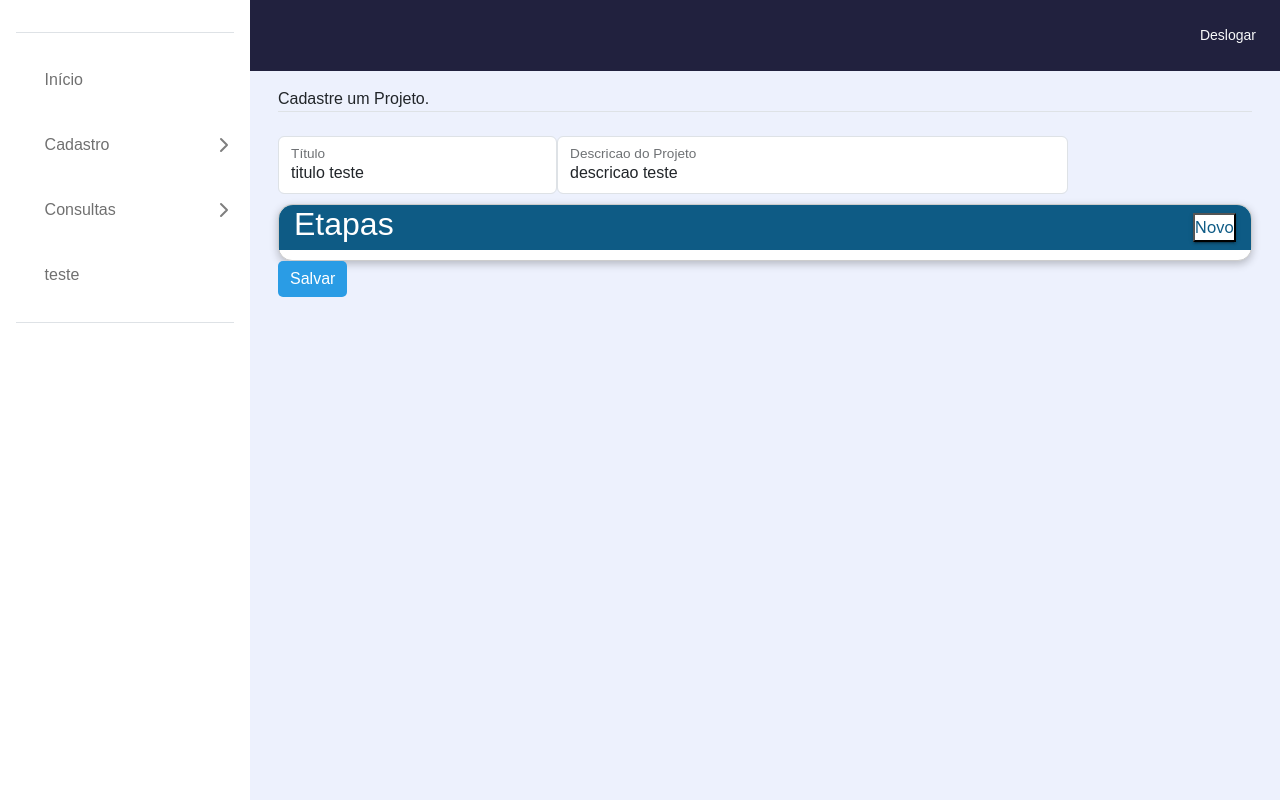
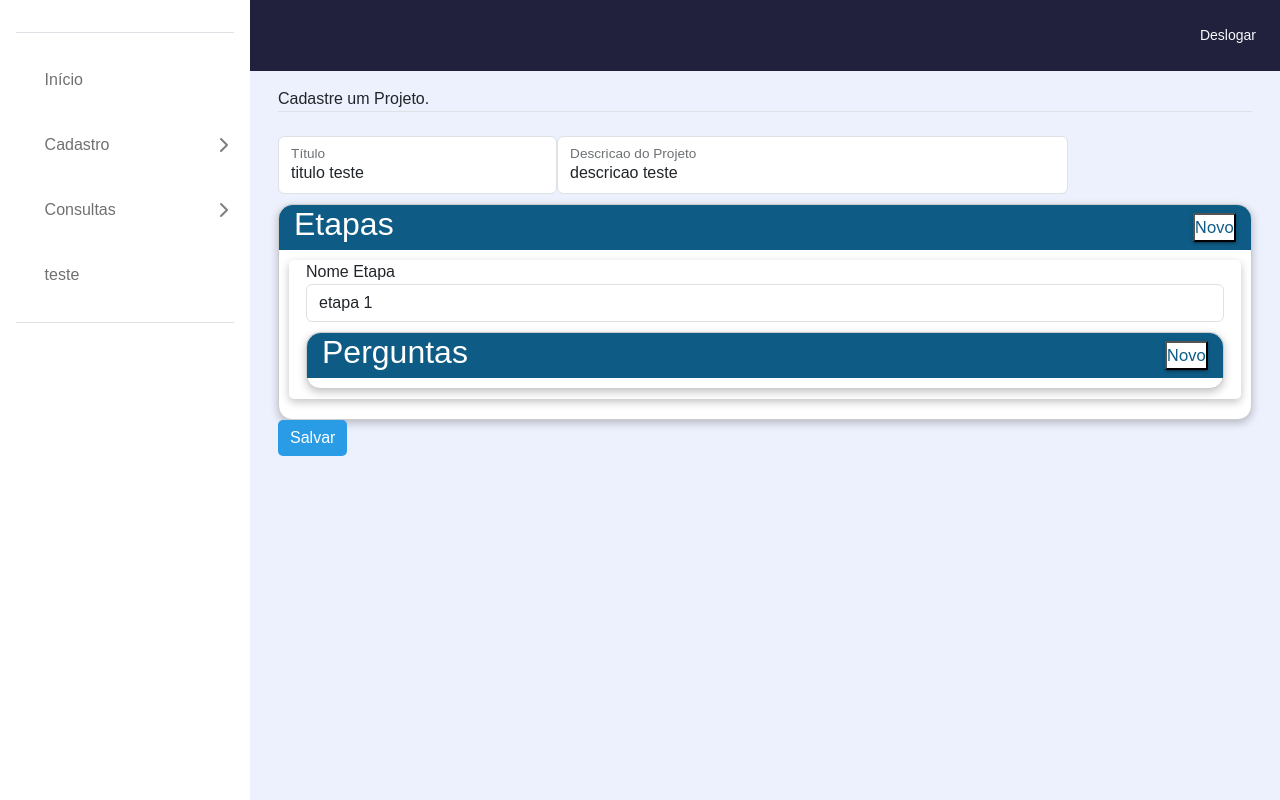
Before and after one commit to MatheusRGuedes/projetofinal-frontend, an Angular app: page /projetos in a window 1280 px wide. Built offline with nearby package versions, Linux system fonts and the light colour scheme.

Commit message:
Cadastro Projeto

```diff
--- a/src/app/core/core.module.ts
+++ b/src/app/core/core.module.ts
@@ -1,10 +1,11 @@
 import { CommonModule } from "@angular/common";
-import { HttpClientModule } from "@angular/common/http";
+import { HTTP_INTERCEPTORS, HttpClientModule } from "@angular/common/http";
 import { NgModule } from "@angular/core";
 import { AppRoutingModule } from "../app-routing.module";
 import { HeaderComponent } from "./components/header/header.component";
 import { PrincipalComponent } from "./components/principal/principal.component";
 import { SidebarComponent } from "./components/sidebar/sidebar.component";
+import { TokenInterceptor } from "./interceptors/token.interceptor";
 
 @NgModule({
     declarations: [
@@ -16,6 +17,14 @@ import { SidebarComponent } from "./components/sidebar/sidebar.component";
       CommonModule,
       HttpClientModule,
       AppRoutingModule
+    ],
+    providers: [
+      TokenInterceptor,
+      {
+        provide: HTTP_INTERCEPTORS,
+        useClass: TokenInterceptor,
+        multi: true
+      }
     ]
   })
   export class CoreModule { }
--- a/src/app/core/services/security.service.ts
+++ b/src/app/core/services/security.service.ts
@@ -63,8 +63,8 @@ export class SecurityService {
     return usuarioLogado ? usuarioLogado.role : null;
   }
 
-  // public get token() :any {
-  //   const token :any = localStorage.getItem('token');
-  //   return token ? token : null;
-  // }
+  public get token() :any {
+    const token :any = localStorage.getItem('token');
+    return token ? token : null;
+  }
 }
--- a/src/app/pages/projeto/projeto/projeto.component.html
+++ b/src/app/pages/projeto/projeto/projeto.component.html
@@ -40,7 +40,7 @@
                 </button>
             </div>
 
-            <div *ngFor="let etapa of etapas; let i = index" [formGroupName]="i">
+            <div *ngFor="let etapa of etapas; let indexEtapa = index" [formGroupName]="indexEtapa">
                  <div class="cardContent">
 
                     <div class="container">
@@ -52,17 +52,67 @@
                             </div> -->
 
                         <div class="form-group">
+                            <input type="hidden" id="idEtapa" formControlName="idEtapa">
+
                             <label for="nomeEtapa">Nome Etapa</label>
                             <input type="text" class="form-control" id="nomeEtapa" placeholder="Etapa" size="25" formControlName="nomeEtapa">
                             <div *ngIf="campoInvalido('nomeEtapa')" class="container-error">
-                                <span *ngIf="getNomeEtapa(i).errors!['required']">É obrigatório.</span>
+                                <span *ngIf="getNomeEtapa(indexEtapa).errors!['required']">É obrigatório.</span>
                             </div>
                         </div>
-                        <div class="form-group">
-                            <label for="perguntas">Perguntas</label>
-                            <input type="text" class="form-control" id="perguntas" placeholder="Etapa" size="25" formControlName="perguntas">
-                            <div *ngIf="campoInvalido('perguntas')" class="container-error">
-                                    <!-- <span *ngIf="getNomeEtapa(i).errors!['required']">É obrigatório.</span> -->
+
+                        <!-- Detalhe pergunta-->
+                        <div class="etapas" formArrayName="perguntas">
+                            <div class="alinhar titulo">
+                                <div><h2>Perguntas</h2></div>
+                                <button class="buttonNovo" type="button" (click)="addPerguntas(indexEtapa)">
+                                   <i class="fa-solid fa-plus"></i> Novo
+                                </button>
+                            </div>
+                            <div *ngFor="let pergunta of getPerguntas(indexEtapa); let indexPergunta = index" [formGroupName]="indexPergunta">
+                                <div class="container">
+                                    <div class="form-group">
+                                        <input type="hidden" id="idPergunta" formControlName="idPergunta">
+                                        <label for="descricaoPergunta">Descricao Pergunta</label>
+                                        <input type="text" class="form-control" id="descricaoPergunta" placeholder="Etapa" size="25" formControlName="descricaoPergunta">
+                                        <!-- <div *ngIf="campoInvalido('nomeEtapa')" class="container-error">
+                                            <span *ngIf="getNomeEtapa(indexEtapa).errors!['required']">É obrigatório.</span>
+                                        </div> -->
+                                    </div>
+                                    <div class="form-group">
+                                        <label for="tipoPergunta">Tipo Pergunta</label>
+                                        <select class="form-select" id="tipoPergunta" aria-label="Posto Serviço" formControlName="tipoPergunta">
+                                            <option value="">Selecione...</option>
+                                            <option value="TEXTO">TEXTO</option>
+                                            <option value="MULTIPLA_ESCOLHA">MULTIPLA ESCOLHA</option>
+                                            <option value="NUMERICO">NUMERICO</option>
+                                        </select>
+                                        <!-- <div *ngIf="campoInvalido('perguntas')" class="container-error"> -->
+                                                <!-- <span *ngIf="getNomeEtapa(i).errors!['required']">É obrigatório.</span> -->
+                                        <!-- </div> -->
+                                    </div>
+                                    <div class="form-group" *ngIf="getTipoPergunta(indexEtapa, indexPergunta).value == 'MULTIPLA_ESCOLHA'">
+                                        <div class="etapas" formArrayName="opcoesResposta">
+                                            <div class="alinhar titulo">
+                                                <div><h2>Opções resposta</h2></div>
+                                                <button class="buttonNovo" type="button" (click)="addOpcaoResposta(indexEtapa, indexPergunta)">
+                                                   <i class="fa-solid fa-plus"></i> Novo
+                                                </button>
+                                            </div>
+                                            <div *ngFor="let opcao of getOpcoesResposta(indexEtapa, indexPergunta); let indexOpcao = index" [formGroupName]="indexOpcao">
+                                                <div class="container">
+                                                    <div class="form-group">
+                                                        <label for="opcaoResposta">Opção</label>
+                                                        <input type="text" class="form-control" id="opcaoResposta" placeholder="Opção" size="50" formControlName="opcaoResposta">
+                                                        <!-- <div *ngIf="campoInvalido('descricaoProjeto')" class="container-error">
+                                                            <span *ngIf="descricaoProjeto.errors!['required']">É obrigatório.</span>
+                                                        </div> -->
+                                                    </div>
+                                                </div>
+                                            </div>
+                                        </div>
+                                    </div>
+                                </div>
                             </div>
                         </div>
                      </div>
--- a/src/app/pages/projeto/projeto/projeto.component.ts
+++ b/src/app/pages/projeto/projeto/projeto.component.ts
@@ -29,20 +29,39 @@ export class ProjetoComponent {
       "titulo":           this.builder.control('titulo teste', [Validators.required, Validators.maxLength(100)]),
       "descricaoProjeto": this.builder.control('descricao teste', [Validators.required]),
       "etapas":       this.builder.array([
-        // this.builder.group({
-        //   "nomeEtapa":   this.builder.control('', [Validators.required]),
-        //   "perguntas":   this.builder.control('', [Validators.required]),
-        // })
+        this.builder.group({
+          "idEtapa":    this.builder.control(''),
+          "nomeEtapa":  this.builder.control('etapa 1', [Validators.required]),
+          "perguntas":  this.builder.array([])
+        })
       ])
     });
   }
 
   public addEtapas() {
     const newEtapa = this.builder.group({
+      idEtapa: this.builder.control(''),
       nomeEtapa: this.builder.control('etapa 1', [Validators.required]),
-      perguntas: this.builder.control('')
+      perguntas: this.builder.array([])
     });
     return this.etapas.push(newEtapa);
+  }
+
+  public addPerguntas(indexEtapa :any) {
+    const newPergunta = this.builder.group({
+      idPergunta: this.builder.control(''),
+      descricaoPergunta: this.builder.control('Pergunta nova criada para o projeto de exemplo', [Validators.required]),
+      tipoPergunta: this.builder.control('NUMERICO', [Validators.required]),
+      opcoesResposta: this.builder.array([])
+    });
+    return this.getPerguntas(indexEtapa).push(newPergunta);
+  }
+
+  public addOpcaoResposta(indexEtapa:any, indexPergunta:any) {
+    const newOpcao = this.builder.group({
+      opcaoResposta: this.builder.control('descrição opção resposta...')
+    });
+    return this.getOpcoesResposta(indexEtapa, indexPergunta).push(newOpcao);
   }
 
   public campoInvalido(campo :string) :boolean | undefined {
@@ -60,10 +79,25 @@ export class ProjetoComponent {
     const projeto = {
       "titulo": this.titulo.value,
       "descricaoProjeto": this.descricaoProjeto.value,
-      "etapas": this.etapas.map((etapa, index) => {return {
-        "nomeEtapa": this.getNomeEtapa(index).value,
-        "perguntas": []
-      }})
+      "etapas": this.etapas.map((etapa, indexEtapa) => {
+        return {
+          "idEtapa": etapa.get('idEtapa')?.value,
+          "nomeEtapa": this.getNomeEtapa(indexEtapa).value,
+          "perguntas": this.getPerguntas(indexEtapa).map((pergunta, indexPergunta) => {
+            return {
+              "idPergunta": pergunta.get('idPergunta')?.value,
+              "descricaoPergunta": pergunta.get('descricaoPergunta')?.value,
+              "tipoPergunta": pergunta.get('tipoPergunta')?.value,
+              "opcoesResposta": this.getOpcoesResposta(indexEtapa, indexPergunta).map(opcao => {
+                return {
+                  "opcaoResposta": opcao.get('opcaoResposta')?.value,
+                  "perguntaID": pergunta.get('idPergunta')?.value
+                }
+              })
+            }
+          })
+        }
+      })
     }
     console.log(projeto)
     this.subscription = this.service.save(projeto, this.id)
@@ -87,4 +121,13 @@ export class ProjetoComponent {
   getNomeEtapa(index :any) :FormGroup {
     return this.etapas[index].get('nomeEtapa') as FormGroup;
   }
+  getPerguntas(indexEtapa :any) :FormGroup[] {
+    return (this.etapas[indexEtapa].get('perguntas') as FormArray).controls as FormGroup[];
+  }
+  getTipoPergunta(indexEtapa:any, indexPergunta:any) :FormControl {
+    return this.getPerguntas(indexEtapa).at(indexPergunta)?.get('tipoPergunta') as FormControl;
+  }
+  getOpcoesResposta(indexEtapa:any, indexPergunta:any) :FormGroup[] {
+    return (this.getPerguntas(indexEtapa).at(indexPergunta)?.get('opcoesResposta') as FormArray).controls as FormGroup[];
+  }
 }
```
Also changed, not shown: src/app/core/interceptors/token.interceptor.ts (added, +57 -0 lines).
